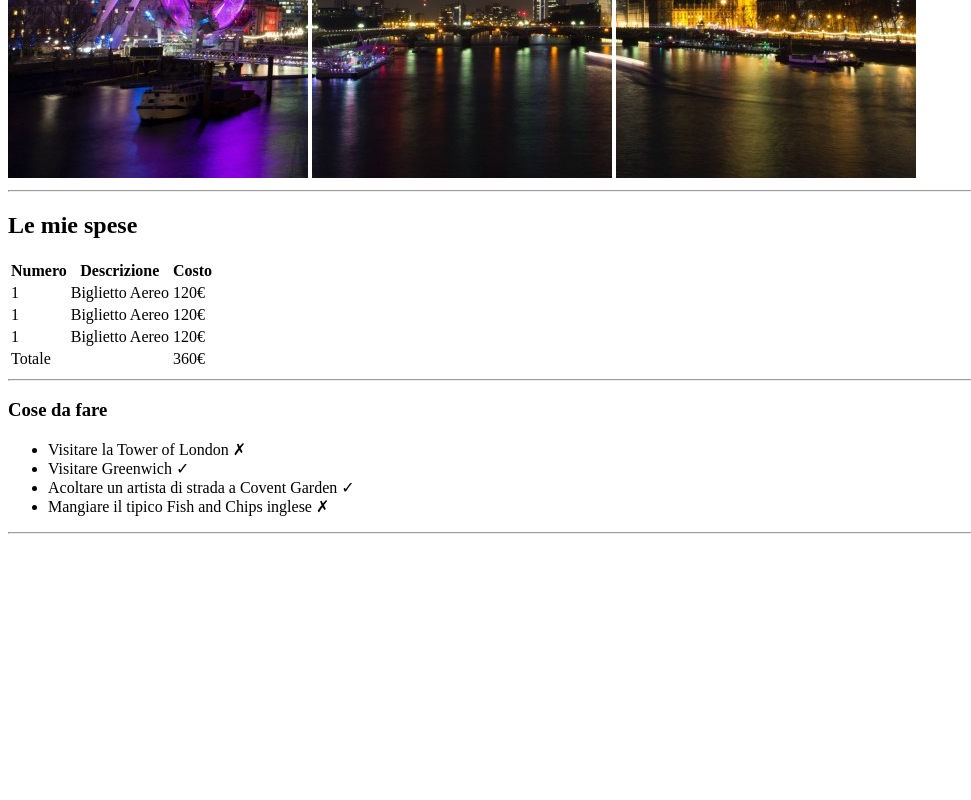
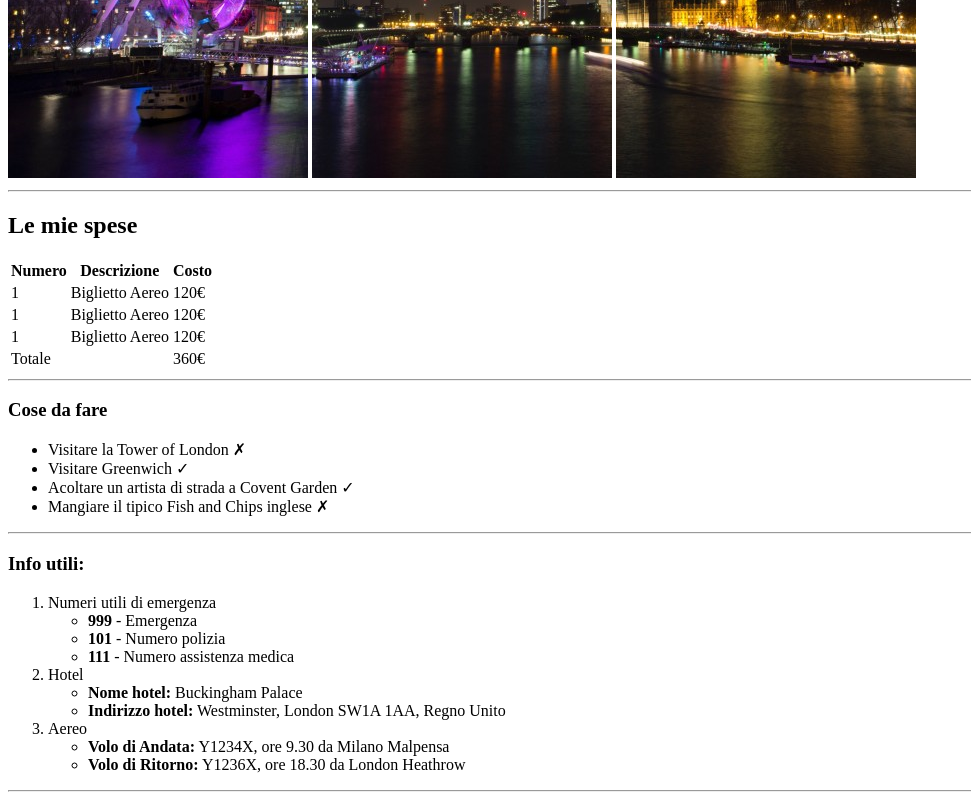
Before and after one commit to simopucci/html-london-trip, a plain HTML site: page index.html in a window 1280 px wide. Shown: the part 502-1302 px from the top of the page, without its empty margins (0-971 px from the left). Before the commit the page ends 1044 px from the top, so only its background shows below. Drawn offline with Linux system fonts and the light colour scheme.

Commit message:
added info

```diff
--- a/index.html
+++ b/index.html
@@ -64,6 +64,39 @@
             </ul>
             <hr>
 
+            <!-- information -->
+            <h3>Info utili:</h3>
+            <ol>
+                <!-- info 1 -->
+                <li>
+                    Numeri utili di emergenza
+                    <ul>
+                        <li><strong>999</strong> - Emergenza</li>
+                        <li><strong>101</strong> - Numero polizia</li>
+                        <li><strong>111</strong> - Numero assistenza medica</li>
+                    </ul>
+                </li>
+
+                <!-- info 2 -->
+                <li>
+                    Hotel
+                    <ul>
+                        <li><strong>Nome hotel:</strong> Buckingham Palace </li>
+                        <li><strong>Indirizzo hotel:</strong> Westminster, London SW1A 1AA, Regno Unito </li>
+                    </ul>
+                </li>
+
+                <!-- info 3 -->
+                <li>
+                    Aereo
+                    <ul>
+                        <li><strong>Volo di Andata:</strong> Y1234X, ore 9.30 da Milano Malpensa </li>
+                        <li><strong>Volo di Ritorno:</strong> Y1236X, ore 18.30 da London Heathrow </li>
+                    </ul>
+                </li>
+            </ol>
+            <hr>
+
         </main>
     </body>
 </html>
```
